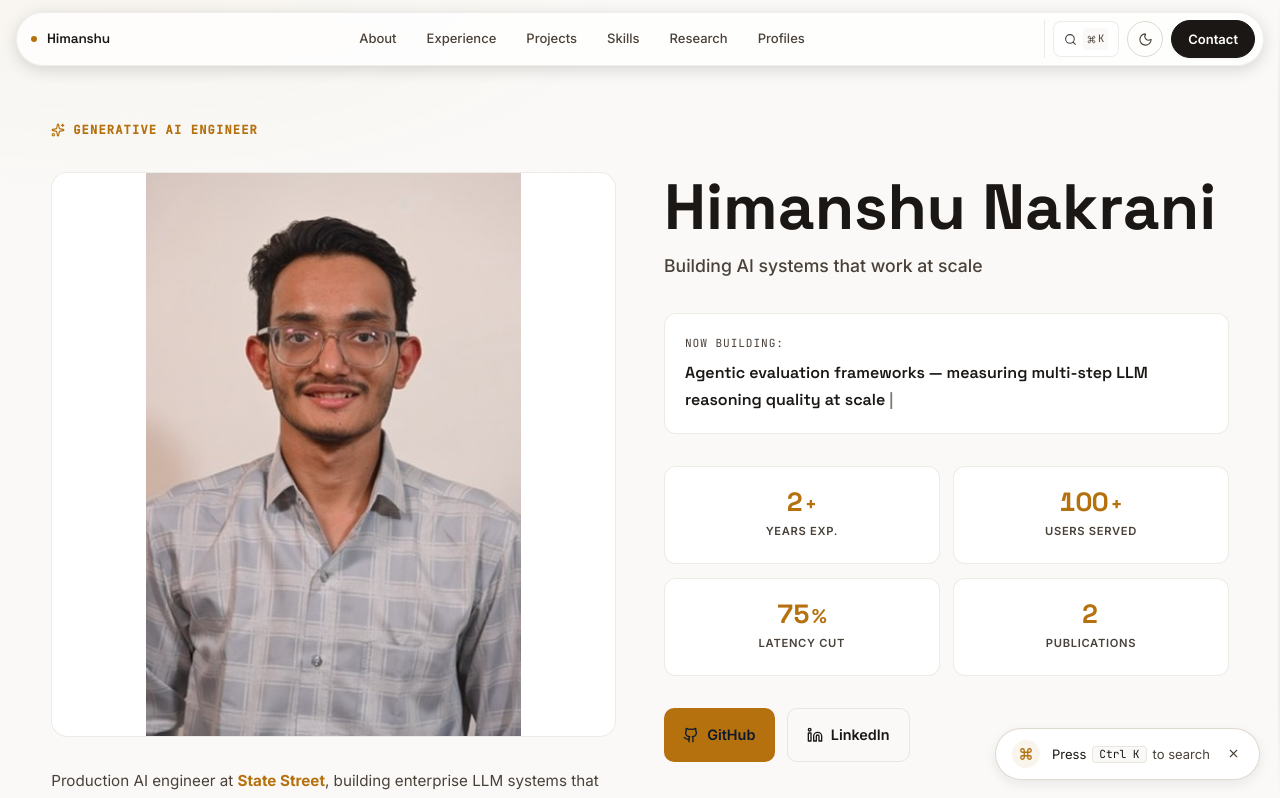
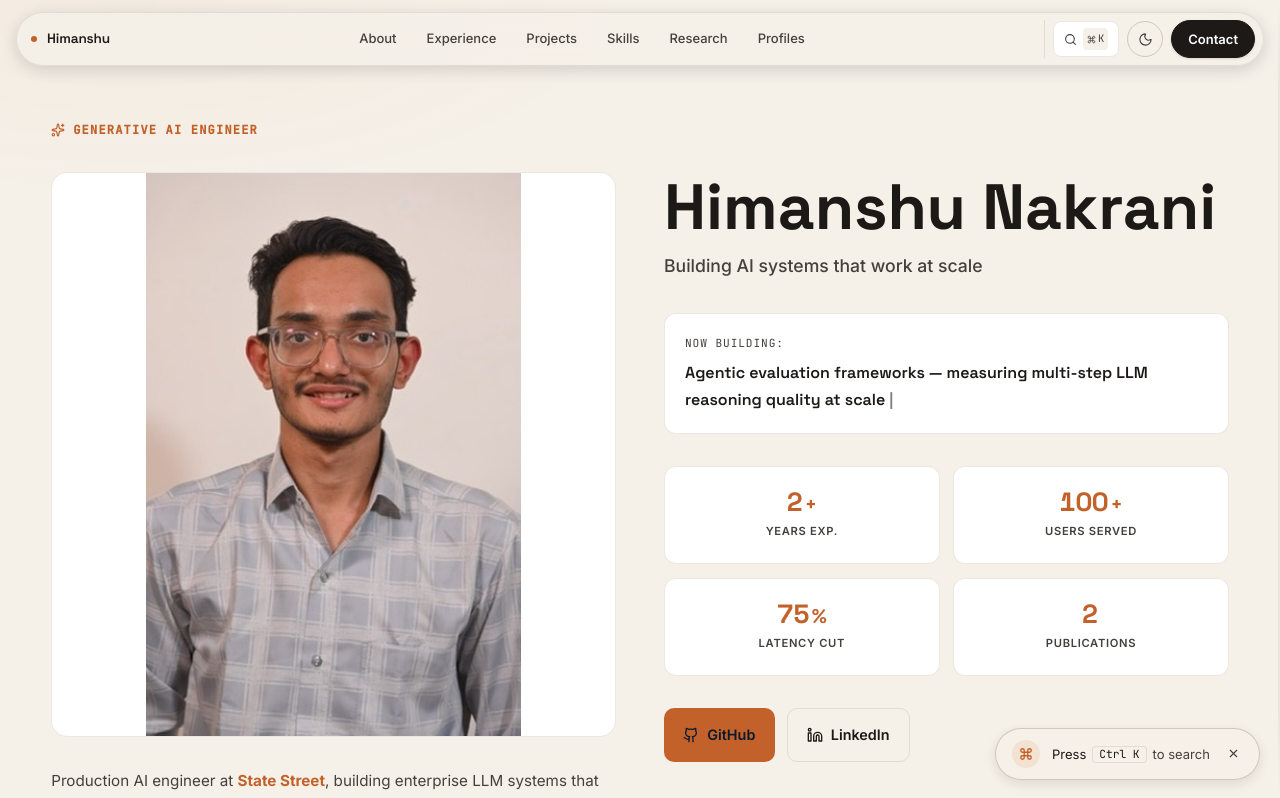
Before and after one commit to himanshu-nakrani/himanshu-nakrani.github.io, a React (Vite) app in the folder portfolio-react/: page / in a window 1280 px wide. Shown: the top 798 px of the page. Built offline with nearby package versions, Linux system fonts and the light colour scheme.

Commit message:
feat: switch to JustHireMe color palette and update theme toggle
Update color tokens and theme logic to default light cream palette

Co-authored-by: himanshu-nakrani <82092249+himanshu-nakrani@users.noreply.github.com>

```diff
--- a/portfolio-react/src/index.css
+++ b/portfolio-react/src/index.css
@@ -77,11 +77,20 @@ body {
   mix-blend-mode: overlay;
 }
 
-:root[data-theme="light"] .ambient-grain {
+/* Light (default) uses multiply blend for grain on cream bg */
+.ambient-grain {
   background-image:
-    radial-gradient(rgba(10, 13, 20, 0.35) 0.4px, transparent 0.4px),
-    radial-gradient(rgba(10, 13, 20, 0.2) 0.3px, transparent 0.3px);
+    radial-gradient(rgba(10, 13, 20, 0.25) 0.4px, transparent 0.4px),
+    radial-gradient(rgba(10, 13, 20, 0.15) 0.3px, transparent 0.3px);
   mix-blend-mode: multiply;
+}
+
+/* Dark mode restores overlay blend */
+:root[data-theme="dark"] .ambient-grain {
+  background-image:
+    radial-gradient(rgba(255, 255, 255, 0.5) 0.4px, transparent 0.4px),
+    radial-gradient(rgba(255, 255, 255, 0.3) 0.3px, transparent 0.3px);
+  mix-blend-mode: overlay;
 }
 
 
@@ -645,33 +654,55 @@ section[id] {
 }
 
 /* ============================================
-   LIGHT MODE — CARD & SHADOW IMPROVEMENTS
+   LIGHT (CREAM) MODE — DEFAULT — CARD & NAV
    ============================================ */
 
-:root[data-theme="light"] .interactive-card:hover {
+.interactive-card:hover {
   box-shadow: var(--shadow-md);
 }
 
-:root[data-theme="light"] .glass-nav {
-  background: rgba(255, 255, 255, 0.78);
+.glass-nav {
+  background: rgba(245, 240, 232, 0.82);
 }
 
-:root[data-theme="light"] .glass {
-  background: rgba(255, 255, 255, 0.65);
+.glass {
+  background: rgba(255, 255, 255, 0.70);
 }
 
-:root[data-theme="light"] .btn--primary,
-:root[data-theme="light"] .glass-btn-primary {
+.btn--primary,
+.glass-btn-primary {
   background: var(--color-text);
   color: var(--color-bg);
   border-color: var(--color-text);
 }
 
-:root[data-theme="light"] .btn--primary:hover,
-:root[data-theme="light"] .glass-btn-primary:hover {
+.btn--primary:hover,
+.glass-btn-primary:hover {
   background: var(--color-accent);
   border-color: var(--color-accent);
   color: var(--color-accent-fg);
+}
+
+/* Dark mode overrides for nav & glass */
+:root[data-theme="dark"] .glass-nav {
+  background: rgba(24, 24, 27, 0.88);
+}
+
+:root[data-theme="dark"] .glass {
+  background: rgba(24, 24, 27, 0.65);
+}
+
+:root[data-theme="dark"] .btn--primary,
+:root[data-theme="dark"] .glass-btn-primary {
+  background: var(--color-accent);
+  color: var(--color-accent-fg);
+  border-color: var(--color-accent);
+}
+
+:root[data-theme="dark"] .btn--primary:hover,
+:root[data-theme="dark"] .glass-btn-primary:hover {
+  background: var(--color-accent-strong);
+  border-color: var(--color-accent-strong);
 }
 
 /* ============================================
--- a/portfolio-react/src/lib/theme.js
+++ b/portfolio-react/src/lib/theme.js
@@ -7,29 +7,35 @@ const THEME_META_SELECTOR = 'meta[name="theme-color"]'
  * @returns 'dark' | 'light'
  */
 export function getPreferredTheme() {
-  if (typeof window === 'undefined') return 'dark'
+  if (typeof window === 'undefined') return 'light'
 
   const savedTheme = window.localStorage.getItem(THEME_STORAGE_KEY)
   if (savedTheme === 'dark' || savedTheme === 'light') {
     return savedTheme
   }
 
+  // Default to light (cream) unless system prefers dark
   return window.matchMedia('(prefers-color-scheme: dark)').matches ? 'dark' : 'light'
 }
 
 /**
- * Apply theme to document (sets data-theme attribute)
+ * Apply theme to document.
+ * Light = default :root (cream), Dark = data-theme="dark"
  * @param {string} theme - 'dark' or 'light'
  */
 export function applyTheme(theme) {
   if (typeof document === 'undefined') return
 
-  const resolvedTheme = theme === 'light' ? 'light' : 'dark'
-  document.documentElement.setAttribute('data-theme', resolvedTheme)
-  document.documentElement.style.colorScheme = resolvedTheme
+  if (theme === 'dark') {
+    document.documentElement.setAttribute('data-theme', 'dark')
+    document.documentElement.style.colorScheme = 'dark'
+  } else {
+    document.documentElement.removeAttribute('data-theme')
+    document.documentElement.style.colorScheme = 'light'
+  }
 
   const meta = document.querySelector(THEME_META_SELECTOR)
   if (meta) {
-    meta.setAttribute('content', resolvedTheme === 'dark' ? '#0d0d0f' : '#faf9f7')
+    meta.setAttribute('content', theme === 'dark' ? '#0d0d0f' : '#f5f0e8')
   }
 }
--- a/portfolio-react/src/styles/tokens.css
+++ b/portfolio-react/src/styles/tokens.css
@@ -1,8 +1,8 @@
 /* ============================================
-   DESIGN TOKENS — "Gilded Obsidian"
+   DESIGN TOKENS — "Warm Editorial"
    ============================================
-   Warm obsidian foundation with amber/gold accent.
-   Professional & polished, dual-theme system.
+   Cream/off-white foundation with terracotta accent.
+   Inspired by JustHireMe — clean, editorial, minimal.
 
    4-color system: bg, surface, text, accent
    Category colors only for data viz / tags.
@@ -10,63 +10,63 @@
 
 :root {
   /* ========================================
-     SURFACES — rich obsidian charcoal, layered
+     SURFACES — warm cream/ivory, JustHireMe-inspired
      ======================================== */
 
-  --color-bg:               #0d0d0f;   /* near-black obsidian, warm undertone */
-  --color-surface:          #18181b;   /* zinc-900, card background */
-  --color-surface-raised:   #27272a;   /* zinc-800, hover / modal / elevated */
-  --color-surface-elev:     #3f3f46;   /* zinc-700, highest elevation */
+  --color-bg:               #f5f0e8;   /* warm cream, JustHireMe background */
+  --color-surface:          #ffffff;   /* pure white cards */
+  --color-surface-raised:   #ede8df;   /* warm sand elevated */
+  --color-surface-elev:     #e4ddd2;   /* deeper warm sand */
 
   /* ========================================
-     BORDERS — amber-tinted, visible by default
+     BORDERS — warm brown-tinted hairlines
      ======================================== */
 
-  --color-border:           rgba(161, 138, 94, 0.14);   /* warm amber-tinted, ~3:1 vs bg */
-  --color-border-strong:    rgba(161, 138, 94, 0.28);   /* hover / active hairline */
-  --color-border-solid:     #3f3f46;                   /* opaque fallback */
+  --color-border:           rgba(100, 80, 50, 0.13);   /* warm brown-tinted */
+  --color-border-strong:    rgba(100, 80, 50, 0.25);   /* hover / active */
+  --color-border-solid:     #d4ccbf;                   /* opaque warm beige */
 
   /* ========================================
-     TEXT — warm neutrals (all AA on bg)
+     TEXT — very dark warm brown (high contrast)
      ======================================== */
 
-  --color-text:             #fafaf9;   /* warm white (stone-50), ~18:1 */
-  --color-text-muted:       #d4cfc8;   /* warm gray-300, ~10:1 */
-  --color-text-subtle:      #a39d95;   /* warm gray-400, ~6:1 */
+  --color-text:             #1c1917;   /* stone-900, near-black warm */
+  --color-text-muted:       #44403c;   /* stone-700, readable mid */
+  --color-text-subtle:      #78716c;   /* stone-500, understated */
 
   /* ========================================
-     ACCENT — warm amber/gold (single accent)
+     ACCENT — terracotta/burnt orange (JustHireMe)
      ======================================== */
 
-  --color-accent:           #f5a623;   /* amber-500, warm gold */
-  --color-accent-strong:    #f7b84b;   /* hover lift, slightly lighter */
-  --color-accent-soft:      rgba(245, 166, 35, 0.12);
-  --color-accent-fg:        #0d0d0f;   /* dark text on amber bg, ~12:1 */
+  --color-accent:           #c2622a;   /* terracotta, main accent */
+  --color-accent-strong:    #a85220;   /* darker for hover */
+  --color-accent-soft:      rgba(194, 98, 42, 0.10);
+  --color-accent-fg:        #ffffff;   /* white on terracotta */
 
   /* ========================================
      STATUS — warm-harmonious, semantic
      ======================================== */
 
-  --color-success:          #4ade80;   /* green-400, warm enough */
-  --color-warning:          #f5a623;   /* amber (same as accent) */
-  --color-danger:           #f87171;   /* red-400, warm coral */
-  --color-info:             #60a5fa;   /* blue-400, cool contrast */
-  --color-live:             #4ade80;   /* green for live status */
+  --color-success:          #16a34a;   /* green-600 */
+  --color-warning:          #c2622a;   /* terracotta (accent) */
+  --color-danger:           #dc2626;   /* red-600 */
+  --color-info:             #2563eb;   /* blue-600 */
+  --color-live:             #16a34a;   /* green for live status */
 
   /* ========================================
      CATEGORY COLORS (data viz only)
      ======================================== */
 
-  --color-cat-1:            #f5a623;   /* amber (accent) */
-  --color-cat-2:            #c084fc;   /* purple-400 */
-  --color-cat-3:            #fb7185;   /* rose-400 */
-  --color-cat-4:            #67e8f9;   /* cyan-300 */
-  --color-cat-5:            #a78bfa;   /* violet-400 */
-  --color-cat-6:            #4ade80;   /* green-400 */
+  --color-cat-1:            #c2622a;   /* terracotta (accent) */
+  --color-cat-2:            #7c3aed;   /* violet-600 */
+  --color-cat-3:            #db2777;   /* pink-600 */
+  --color-cat-4:            #0891b2;   /* cyan-600 */
+  --color-cat-5:            #059669;   /* emerald-600 */
+  --color-cat-6:            #d97706;   /* amber-600 */
 
   /* ========================================
-     TYPOGRAPHY — refined 2-family system
-     Space Grotesk display (geometric, technical) + Inter body
+     TYPOGRAPHY — editorial serif + clean sans
+     Using existing font vars but remapped for editorial feel
      ======================================== */
 
   --font-display: 'Space Grotesk', 'Inter', -apple-system, system-ui, sans-serif;
@@ -144,11 +144,11 @@
      SHADOWS — subtle, obsidian-tinted
      ======================================== */
 
-  --shadow-xs: 0 1px 2px rgba(13, 13, 15, 0.4);
-  --shadow-sm: 0 2px 4px rgba(13, 13, 15, 0.3), 0 1px 2px rgba(13, 13, 15, 0.2);
-  --shadow-md: 0 10px 30px -15px rgba(13, 13, 15, 0.7);
-  --shadow-lg: 0 20px 40px -15px rgba(13, 13, 15, 0.8);
-  --shadow-xl: 0 30px 60px -20px rgba(13, 13, 15, 0.9);
+  --shadow-xs: 0 1px 2px rgba(28, 25, 23, 0.06);
+  --shadow-sm: 0 1px 3px rgba(28, 25, 23, 0.08), 0 1px 2px rgba(28, 25, 23, 0.05);
+  --shadow-md: 0 4px 12px rgba(28, 25, 23, 0.10);
+  --shadow-lg: 0 8px 24px rgba(28, 25, 23, 0.12);
+  --shadow-xl: 0 12px 36px rgba(28, 25, 23, 0.15);
 
   /* ========================================
      MOTION — deliberate, smooth
@@ -169,8 +169,8 @@
      GLASS — refined blur, amber-tinted
      ======================================== */
 
-  --glass-bg:         rgba(24, 24, 27, 0.88);
-  --glass-border:     rgba(245, 166, 35, 0.12);
+  --glass-bg:         rgba(245, 240, 232, 0.90);
+  --glass-border:     rgba(100, 80, 50, 0.12);
   --glass-blur:       10px;
   --glass-saturation: 1.2;
 
@@ -193,9 +193,9 @@
   --ghost-border:       var(--color-border-strong);
   --ghost-bg:           transparent;
   --ghost-hover-border: var(--color-accent);
-  --ghost-hover-bg:     rgba(245, 166, 35, 0.10);
+  --ghost-hover-bg:     rgba(194, 98, 42, 0.08);
 
-  --pill-contact-mobile-bg: rgba(24, 24, 27, 0.9);
+  --pill-contact-mobile-bg: rgba(245, 240, 232, 0.95);
   --nav-dot: var(--color-accent);
   --page-max: var(--container);
 
@@ -208,11 +208,11 @@
      AMBIENT ATMOSPHERE — amber glow
      ======================================== */
 
-  --ambient-grain-opacity: 0.03;
+  --ambient-grain-opacity: 0.025;
   --backdrop-gradient:
     radial-gradient(
       ellipse 80% 50% at 10% 0%,
-      rgba(245, 166, 35, 0.04),
+      rgba(194, 98, 42, 0.03),
       transparent 50%
     );
 
@@ -235,51 +235,46 @@
 }
 
 /* ========================================
-   LIGHT THEME — warm ivory/cream, sophisticated
+   DARK THEME — obsidian with terracotta accent
    ======================================== */
 
-:root[data-theme="light"] {
-  --color-bg:               #faf9f7;   /* warm ivory */
-  --color-surface:          #ffffff;   /* pure white cards */
-  --color-surface-raised:   #f5f0e8;   /* warm sand hover */
-  --color-surface-elev:     #ede8df;   /* deeper warm sand */
+:root[data-theme="dark"] {
+  --color-bg:               #0d0d0f;
+  --color-surface:          #18181b;
+  --color-surface-raised:   #27272a;
+  --color-surface-elev:     #3f3f46;
 
-  --color-border:           rgba(120, 100, 60, 0.13);   /* warm brown-tinted */
-  --color-border-strong:    rgba(120, 100, 60, 0.24);   /* stronger hairline */
-  --color-border-solid:     #d9d0c2;                    /* opaque warm beige */
+  --color-border:           rgba(194, 98, 42, 0.14);
+  --color-border-strong:    rgba(194, 98, 42, 0.28);
+  --color-border-solid:     #3f3f46;
 
-  --color-text:             #1a1714;   /* very dark warm brown, ~17:1 */
-  --color-text-muted:       #4a4139;   /* warm brown-gray, ~8:1 */
-  --color-text-subtle:      #7a6e63;   /* mid-warm gray, ~5:1 */
+  --color-text:             #fafaf9;
+  --color-text-muted:       #d4cfc8;
+  --color-text-subtle:      #a39d95;
 
-  --color-accent:           #b5710e;   /* darker amber for contrast, ~5.5:1 */
-  --color-accent-strong:    #9a5e0a;   /* deeper for hover */
-  --color-accent-soft:      rgba(181, 113, 14, 0.08);
-  --color-accent-fg:        #ffffff;   /* white text on darker amber */
+  --color-accent:           #e8753a;   /* lighter terracotta on dark bg */
+  --color-accent-strong:    #f0855a;
+  --color-accent-soft:      rgba(232, 117, 58, 0.14);
+  --color-accent-fg:        #0d0d0f;
 
-  --color-success:          #16a34a;   /* green-600 */
-  --color-warning:          #b5710e;   /* amber (same as accent) */
-  --color-danger:           #dc2626;   /* red-600 */
-  --color-info:             #2563eb;   /* blue-600 */
-
-  --shadow-xs: 0 1px 2px rgba(26, 23, 20, 0.04);
-  --shadow-sm: 0 1px 3px rgba(26, 23, 20, 0.06);
-  --shadow-md: 0 4px 12px rgba(26, 23, 20, 0.08);
-  --shadow-lg: 0 8px 24px rgba(26, 23, 20, 0.12);
-  --shadow-xl: 0 12px 36px rgba(26, 23, 20, 0.16);
+  --shadow-xs: 0 1px 2px rgba(13, 13, 15, 0.4);
+  --shadow-sm: 0 2px 4px rgba(13, 13, 15, 0.3), 0 1px 2px rgba(13, 13, 15, 0.2);
+  --shadow-md: 0 10px 30px -15px rgba(13, 13, 15, 0.7);
+  --shadow-lg: 0 20px 40px -15px rgba(13, 13, 15, 0.8);
+  --shadow-xl: 0 30px 60px -20px rgba(13, 13, 15, 0.9);
 
   --backdrop-gradient:
     radial-gradient(
       ellipse 80% 50% at 10% 0%,
-      rgba(181, 113, 14, 0.03),
+      rgba(232, 117, 58, 0.05),
       transparent 50%
     );
 
-  --glass-bg:     rgba(255, 255, 255, 0.90);
-  --glass-border: rgba(120, 100, 60, 0.10);
+  --glass-bg:     rgba(24, 24, 27, 0.88);
+  --glass-border: rgba(194, 98, 42, 0.14);
 
-  --ghost-hover-bg: rgba(181, 113, 14, 0.08);
-  --pill-contact-mobile-bg: rgba(255, 255, 255, 0.95);
+  --ghost-hover-bg: rgba(232, 117, 58, 0.10);
+  --pill-contact-mobile-bg: rgba(24, 24, 27, 0.92);
 }
 
 /* ========================================
```
Also changed, not shown: portfolio-react/src/components/CommandPalette.jsx (+7 -2 lines).
